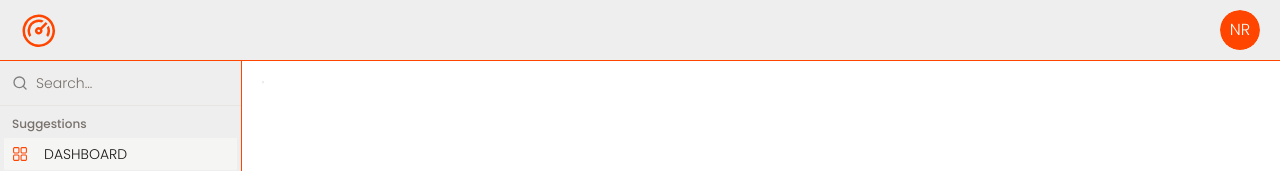
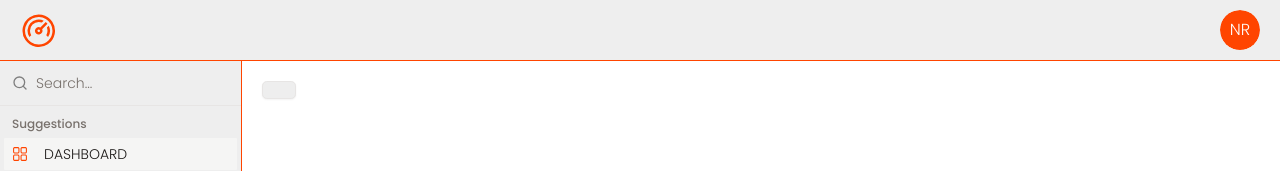
Before and after one commit to Nimira43/Tabularium, a Next.js app: page / in a window 1280 px wide. Shown: the top 171 px of the page. Built offline with nearby package versions, Linux system fonts and the light colour scheme; a web font is replaced by a local one.

Commit message:
Styling Card

```diff
--- a/components/dashboard/DashboardCard.tsx
+++ b/components/dashboard/DashboardCard.tsx
@@ -3,7 +3,7 @@ import { Card, CardContent } from '../ui/card'
 
 const DashboardCard = () => {
   return (
-    <Card className='bg-grey-light-extra dark:bg-dark text-dark dark:text-light'>
+    <Card className='bg-grey-light-extra dark:bg-dark text-dark dark:text-light p-4 pb-0'>
 
 
     </Card>
```
